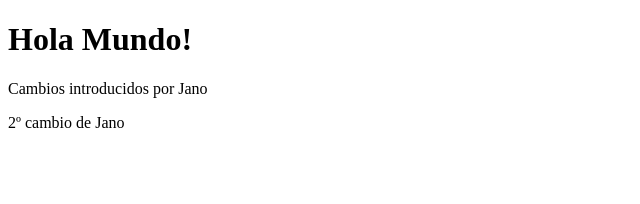
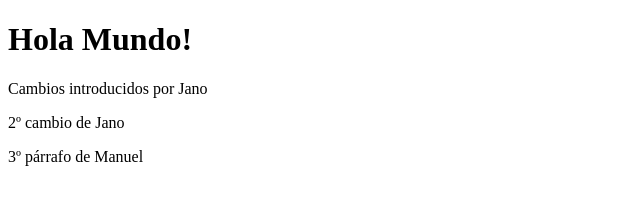
Before and after one commit to janosoler/pruebasAvanza, a plain HTML site: page index.html in a window 1280 px wide. Shown: the whole page, without its empty margins (0-640 px from the left). Drawn offline with Linux system fonts and the light colour scheme.

Commit message:
new paragraph

```diff
--- a/index.html
+++ b/index.html
@@ -9,5 +9,6 @@
     <h1>Hola Mundo!</h1>
     <p>Cambios introducidos por Jano</p>
     <p>2º cambio de Jano</p>
+    <p>3º párrafo de Manuel</p>
 </body>
 </html>
```
